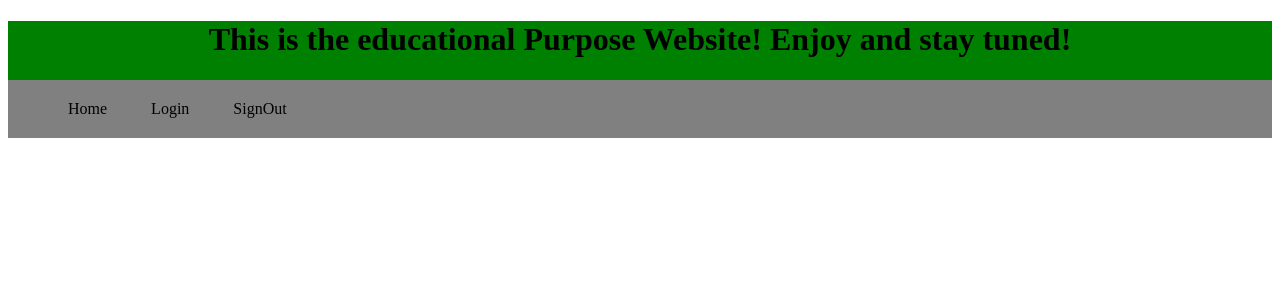
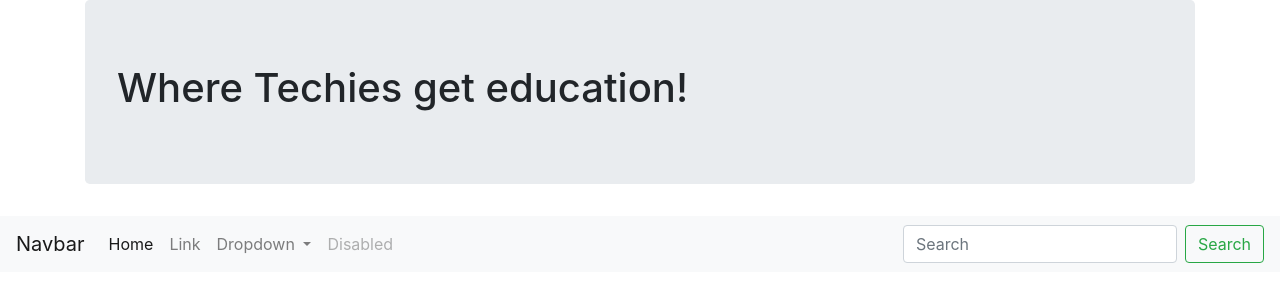
Before and after one commit to Tusharsaxena3112/EDU0.1, a plain HTML site: page index.html in a window 1280 px wide. Drawn offline with nearby package versions, Linux system fonts and the light colour scheme.

Commit message:
adding nav bar

```diff
--- a/index.html
+++ b/index.html
@@ -2,19 +2,51 @@
 <html>
 <head>
 	<title>Learn here!</title>
-	<link rel="stylesheet" type="text/css" href="style.css">
-	<!-- <link rel="stylesheet" href="https://stackpath.bootstrapcdn.com/bootstrap/4.4.1/css/bootstrap.min.css" integrity="sha384-Vkoo8x4CGsO3+Hhxv8T/Q5PaXtkKtu6ug5TOeNV6gBiFeWPGFN9MuhOf23Q9Ifjh" crossorigin="anonymous"> -->
+	<!-- <link rel="stylesheet" type="text/css" href="style.css"> -->
+	<link rel="stylesheet" href="https://stackpath.bootstrapcdn.com/bootstrap/4.4.1/css/bootstrap.min.css" integrity="sha384-Vkoo8x4CGsO3+Hhxv8T/Q5PaXtkKtu6ug5TOeNV6gBiFeWPGFN9MuhOf23Q9Ifjh" crossorigin="anonymous">
 </head>
 <body>
 	<header>
-		<h1>This is the educational Purpose Website! Enjoy and stay tuned!</h1>
-		<nav class="navbar">
-			<ul>
-				<li>Home</li>
-				<li>Login</li>
-				<li>SignOut</li>
-			</ul>
-		</nav>
+		<div class="container">
+			<div class="jumbotron">
+				<h1>Where Techies get education!</h1>
+ 			</div>
+		</div>
 	</header>
+	<nav class="navbar navbar-expand-lg navbar-light bg-light">
+  <a class="navbar-brand" href="#">Navbar</a>
+  <button class="navbar-toggler" type="button" data-toggle="collapse" data-target="#navbarSupportedContent" aria-controls="navbarSupportedContent" aria-expanded="false" aria-label="Toggle navigation">
+    <span class="navbar-toggler-icon"></span>
+  </button>
+
+  <div class="collapse navbar-collapse" id="navbarSupportedContent">
+    <ul class="navbar-nav mr-auto">
+      <li class="nav-item active">
+        <a class="nav-link" href="#">Home <span class="sr-only">(current)</span></a>
+      </li>
+      <li class="nav-item">
+        <a class="nav-link" href="#">Link</a>
+      </li>
+      <li class="nav-item dropdown">
+        <a class="nav-link dropdown-toggle" href="#" id="navbarDropdown" role="button" data-toggle="dropdown" aria-haspopup="true" aria-expanded="false">
+          Dropdown
+        </a>
+        <div class="dropdown-menu" aria-labelledby="navbarDropdown">
+          <a class="dropdown-item" href="#">Action</a>
+          <a class="dropdown-item" href="#">Another action</a>
+          <div class="dropdown-divider"></div>
+          <a class="dropdown-item" href="#">Something else here</a>
+        </div>
+      </li>
+      <li class="nav-item">
+        <a class="nav-link disabled" href="#" tabindex="-1" aria-disabled="true">Disabled</a>
+      </li>
+    </ul>
+    <form class="form-inline my-2 my-lg-0">
+      <input class="form-control mr-sm-2" type="search" placeholder="Search" aria-label="Search">
+      <button class="btn btn-outline-success my-2 my-sm-0" type="submit">Search</button>
+    </form>
+  </div>
+</nav>
 </body>
 </html>
--- a/style.css
+++ b/style.css
@@ -4,20 +4,20 @@
 	display: inline-block;
 }*/
 
-li{
+/*li{
 	display:inline-block;
 	padding: 20px;
 	margin:5px
 	font-size:4px;
-}
+}*/
 
-.navbar{
+/*.navbar{
 	background: grey;
-}
+}*/
 
-header{
-	background: green;
-}
-h1{
+/*header{
+	background: blue;
+}*/
+/*h1{
 	text-align: center;
-}
+}*/
```
